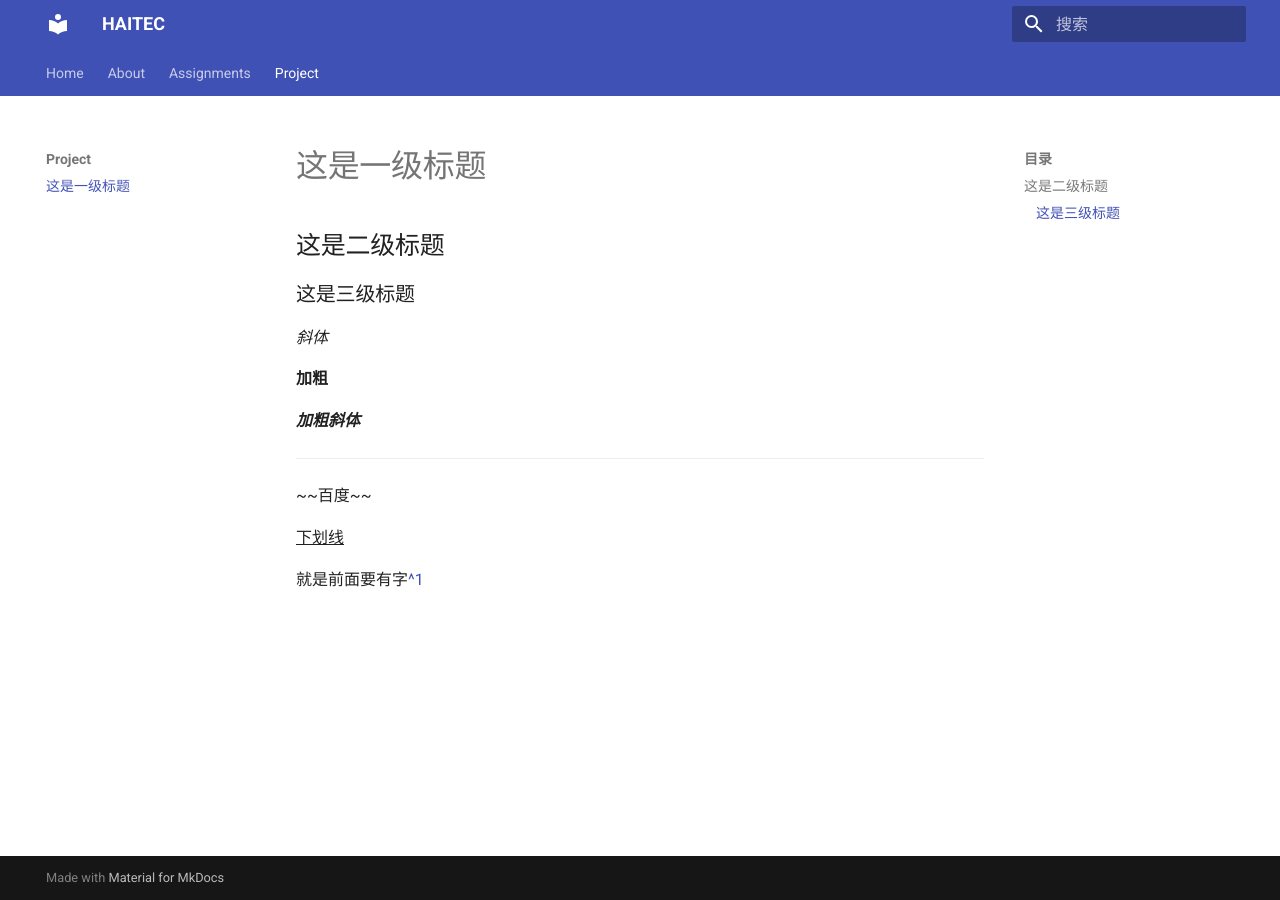
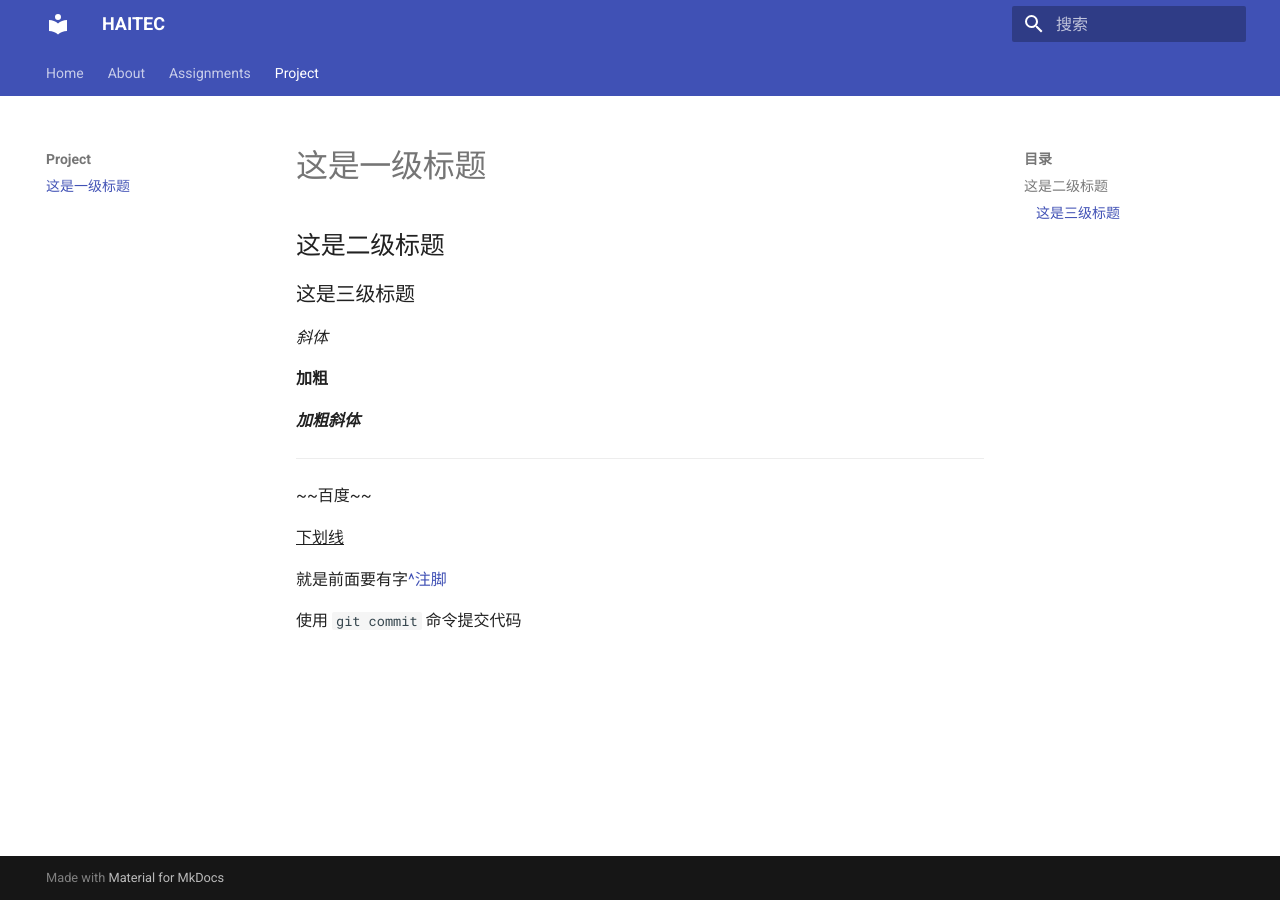
Before and after one commit to Tuxc/tuxc, an MkDocs documentation site: the page built from docs/project/test.md, in a window 1280 px wide. Built offline with MkDocs 1.6.1 and Material for MkDocs 9.7.7, drawn with Linux system fonts in a browser that asks for light colours.

Commit message:
我的提交

```diff
--- a/docs/project/test.md
+++ b/docs/project/test.md
@@ -15,9 +15,11 @@
 <u>下划线</u>
 
 
-就是前面要有字[^1]
+就是前面要有字[^注脚]
+
+使用 `git commit` 命令提交代码
 
 
 
 
-[^1]:注脚测试
+[^注脚]:week01.md
```
